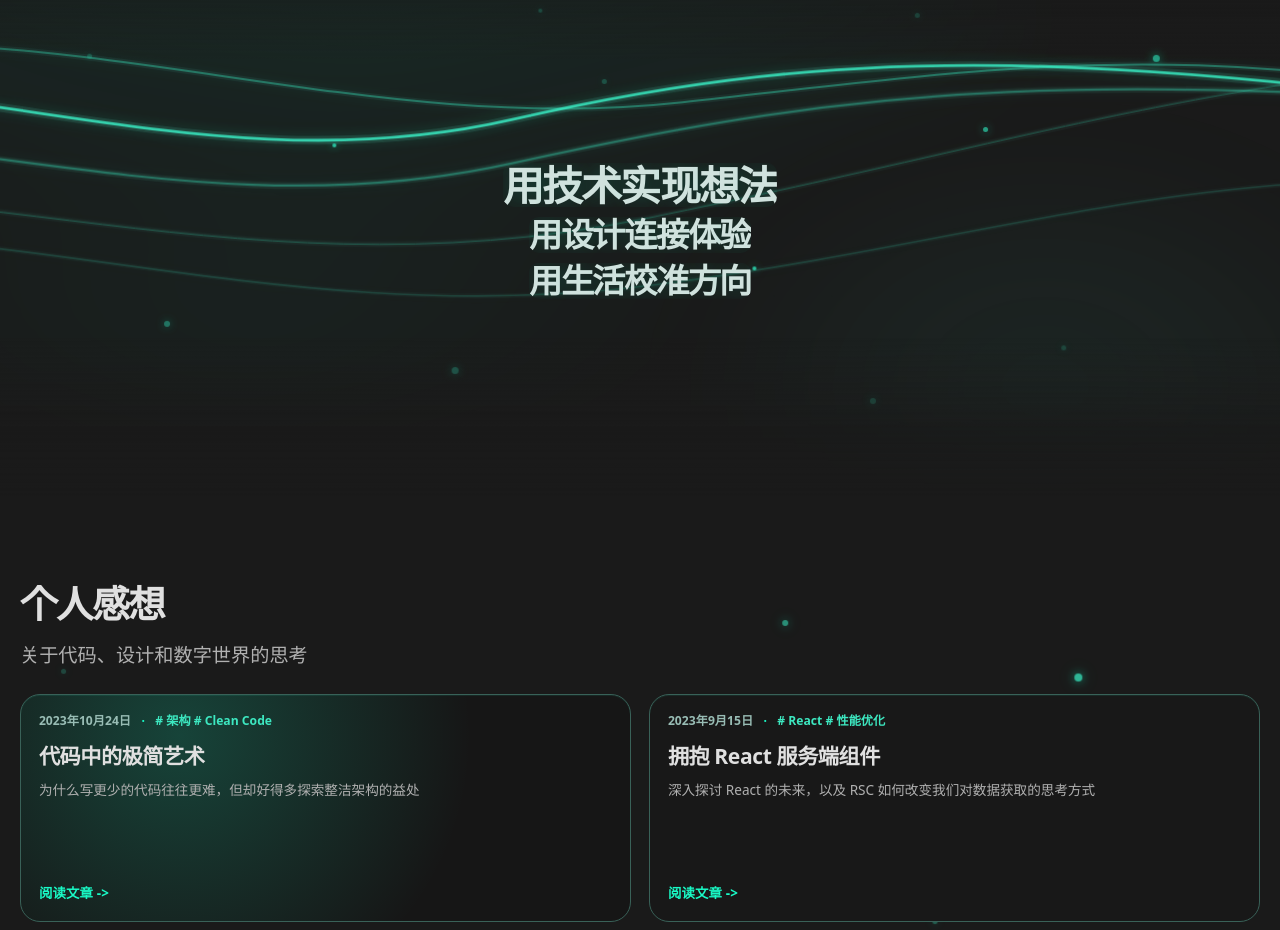
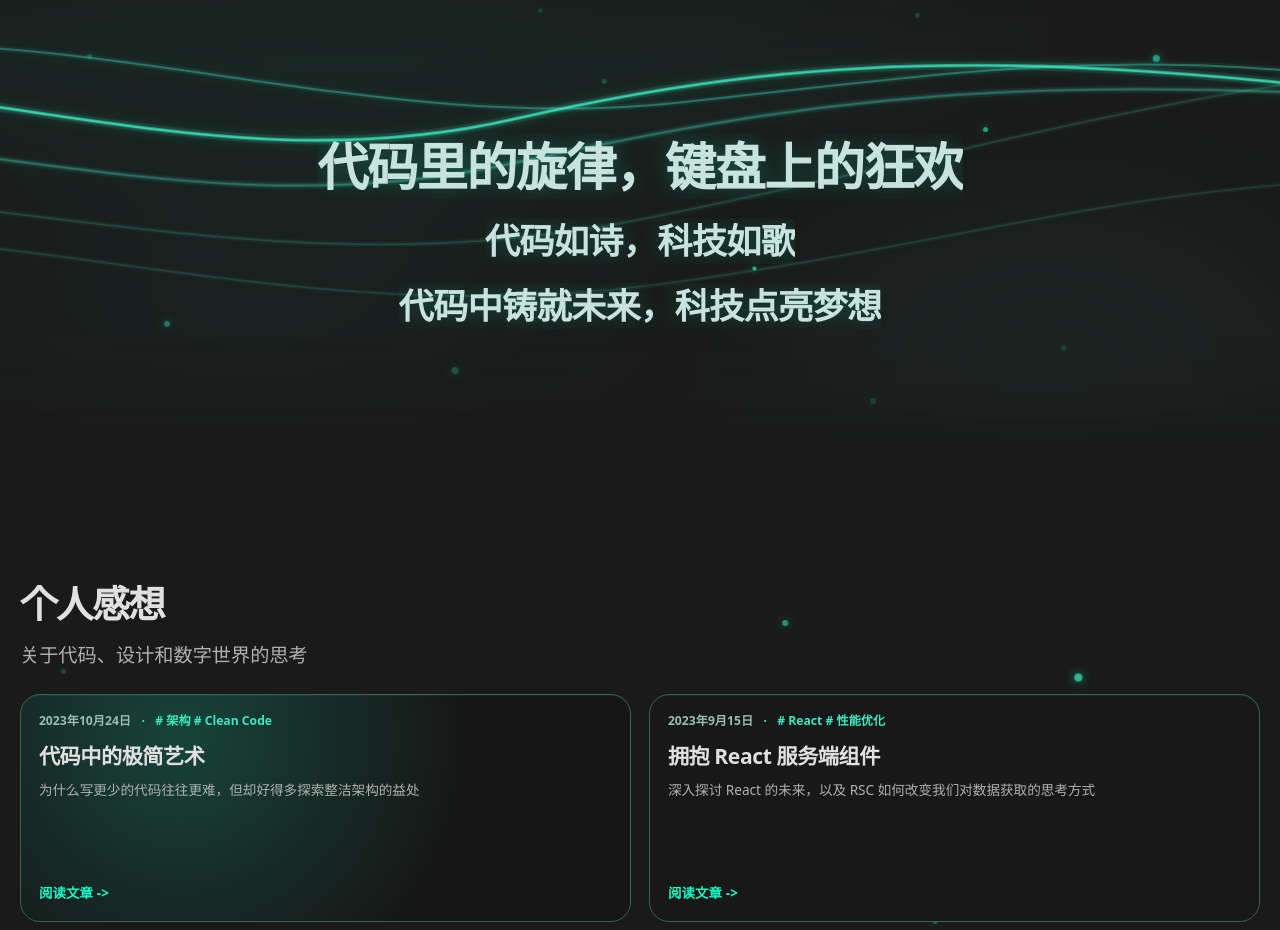
Before and after one commit to yangxinpu/blog, a React (Vite) app in the folder apps/Blog/: page / in a window 1280 px wide. Shown: the part 1580-2510 px from the top of the page. Built offline with nearby package versions, Linux system fonts and the light colour scheme.

Commit message:
feat(首页标语): 更新标语内容并优化动画效果
- 更新中英文标语内容为更具诗意的版本
- 简化标语动画效果，移除字符级动画改为整行动画
- 调整标语样式和间距，增加装饰线
- 优化暗色模式下的视觉效果

```diff
--- a/apps/Blog/src/libs/i18n/locales/en-US.json
+++ b/apps/Blog/src/libs/i18n/locales/en-US.json
@@ -25,11 +25,10 @@
     "light": "Light mode"
   },
   "mottoSection": {
-    "quote": "Build with technology, stay guided by life",
     "quotes": [
-      "Build with technology",
-      "Connect through design",
-      "Stay guided by life"
+      "Melody in code, carnival on keyboard",
+      "Code as poetry, technology as song",
+      "Forging the future in code, lighting dreams with technology"
     ]
   },
   "footer": {
--- a/apps/Blog/src/libs/i18n/locales/zh-CN.json
+++ b/apps/Blog/src/libs/i18n/locales/zh-CN.json
@@ -25,8 +25,7 @@
     "light": "浅色模式"
   },
   "mottoSection": {
-    "quote": "用技术实现想法 用生活校准方向",
-    "quotes": ["用技术实现想法", "用设计连接体验", "用生活校准方向"]
+    "quotes": ["代码里的旋律，键盘上的狂欢", "代码如诗，科技如歌", "代码中铸就未来，科技点亮梦想"]
   },
   "footer": {
     "description": "专注前端技术分享，覆盖代码细节、工程化实践与设计思路希望每一篇文章都能让技术更清晰",
--- a/apps/Blog/src/pages/Motto/Motto.module.scss
+++ b/apps/Blog/src/pages/Motto/Motto.module.scss
@@ -309,34 +309,47 @@
   display: flex;
   flex-direction: column;
   align-items: center;
-  gap: 0.62rem;
+  gap: 1.2rem;
   text-align: center;
   width: min(1120px, 100%);
+}
+
+.quoteLineWrapper {
+  overflow: hidden;
 }
 
 .quoteLine {
   margin: 0;
   font-family: 'Unbounded', 'Space Grotesk', 'Segoe UI', sans-serif;
-  font-size: clamp(1.05rem, 2.6vw, 2.5rem);
-  font-weight: 700;
-  line-height: 1.08;
-  letter-spacing: -0.045em;
-  color: color-mix(in srgb, var(--text) 90%, var(--accent));
-  overflow: clip;
+  font-size: clamp(1.1rem, 3vw, 2.2rem);
+  font-weight: 600;
+  line-height: 1.3;
+  letter-spacing: -0.02em;
+  color: color-mix(in srgb, var(--text) 85%, var(--accent));
   text-shadow:
-    0 0 18px color-mix(in srgb, var(--accent) 14%, transparent),
-    0 0 34px color-mix(in srgb, var(--accent) 8%, transparent);
-}
-
-.quoteChar {
-  display: inline-block;
-  will-change: transform, opacity, filter;
+    0 0 20px color-mix(in srgb, var(--accent) 20%, transparent),
+    0 0 40px color-mix(in srgb, var(--accent) 10%, transparent);
 }
 
 .primaryLine {
-  font-size: clamp(1.2rem, 3.2vw, 3rem);
+  font-size: clamp(1.4rem, 4vw, 3.2rem);
   font-weight: 800;
   color: var(--text);
+  letter-spacing: -0.03em;
+}
+
+.decorativeLine {
+  width: 120px;
+  height: 2px;
+  background: linear-gradient(
+    90deg,
+    transparent 0%,
+    var(--accent) 20%,
+    var(--accent) 80%,
+    transparent 100%
+  );
+  margin-top: 0.5rem;
+  transform-origin: center;
 }
 
 [data-theme='dark'] {
@@ -349,7 +362,17 @@
   }
 
   .quoteLine {
-    color: color-mix(in srgb, var(--text) 92%, var(--accent));
+    color: color-mix(in srgb, var(--text) 88%, var(--accent));
+  }
+
+  .decorativeLine {
+    background: linear-gradient(
+      90deg,
+      transparent 0%,
+      color-mix(in srgb, var(--accent) 80%, white 20%) 20%,
+      color-mix(in srgb, var(--accent) 80%, white 20%) 80%,
+      transparent 100%
+    );
   }
 }
 
--- a/apps/Blog/src/pages/Motto/Motto.tsx
+++ b/apps/Blog/src/pages/Motto/Motto.tsx
@@ -1,4 +1,4 @@
-import React, { useEffect, useRef, useState } from 'react';
+import { useEffect, useRef, useState } from 'react';
 import type { CSSProperties } from 'react';
 import { motion } from 'motion/react';
 import { useTranslation } from 'react-i18next';
@@ -42,7 +42,7 @@ const waves = [
   },
 ];
 
-const Motto: React.FC = () => {
+function Motto() {
   const { t } = useTranslation();
   const sectionRef = useRef<HTMLElement | null>(null);
   const [isVisible, setIsVisible] = useState(false);
@@ -116,60 +116,34 @@ const Motto: React.FC = () => {
 
       <motion.div
         className={styles.quoteStack}
-        initial={{ opacity: 0, y: 14 }}
-        animate={isVisible ? { opacity: 1, y: 0 } : { opacity: 0, y: 14 }}
-        transition={{ duration: 0.55 }}
+        initial={{ opacity: 0 }}
+        animate={isVisible ? { opacity: 1 } : { opacity: 0 }}
+        transition={{ duration: 0.3 }}
       >
         {quoteLines.map((line, index) => (
-          <motion.p
+          <motion.div
             key={`${line}-${index}`}
-            initial={{
-              opacity: 0,
-              y: 24,
-              filter: 'blur(10px)',
-              clipPath: 'inset(0 0 100% 0 round 10px)',
-            }}
+            className={styles.quoteLineWrapper}
+            initial={{ opacity: 0, y: 30, scale: 0.95 }}
             animate={
               isVisible
-                ? {
-                    opacity: 1,
-                    y: 0,
-                    filter: 'blur(0px)',
-                    clipPath: 'inset(0 0 0% 0 round 10px)',
-                  }
-                : {
-                    opacity: 0,
-                    y: 24,
-                    filter: 'blur(10px)',
-                    clipPath: 'inset(0 0 100% 0 round 10px)',
-                  }
+                ? { opacity: 1, y: 0, scale: 1 }
+                : { opacity: 0, y: 30, scale: 0.95 }
             }
-            transition={{ duration: 0.86, delay: 0.14 + index * 0.2 }}
-            className={`${styles.quoteLine} ${index === 0 ? styles.primaryLine : ''}`}
+            transition={{
+              duration: 0.8,
+              delay: 0.1 + index * 0.15,
+              ease: [0.25, 0.46, 0.45, 0.94],
+            }}
           >
-            {Array.from(line).map((char, charIndex) => (
-              <motion.span
-                key={`${char}-${charIndex}`}
-                className={styles.quoteChar}
-                initial={{ opacity: 0, y: 16, filter: 'blur(8px)' }}
-                animate={
-                  isVisible
-                    ? { opacity: 1, y: 0, filter: 'blur(0px)' }
-                    : { opacity: 0, y: 16, filter: 'blur(8px)' }
-                }
-                transition={{
-                  duration: 0.58,
-                  delay: 0.2 + index * 0.2 + charIndex * 0.028,
-                }}
-              >
-                {char === ' ' ? '\u00A0' : char}
-              </motion.span>
-            ))}
-          </motion.p>
+            <p className={`${styles.quoteLine} ${index === 0 ? styles.primaryLine : ''}`}>
+              {line}
+            </p>
+          </motion.div>
         ))}
       </motion.div>
     </section>
   );
-};
+}
 
 export default Motto;
```
